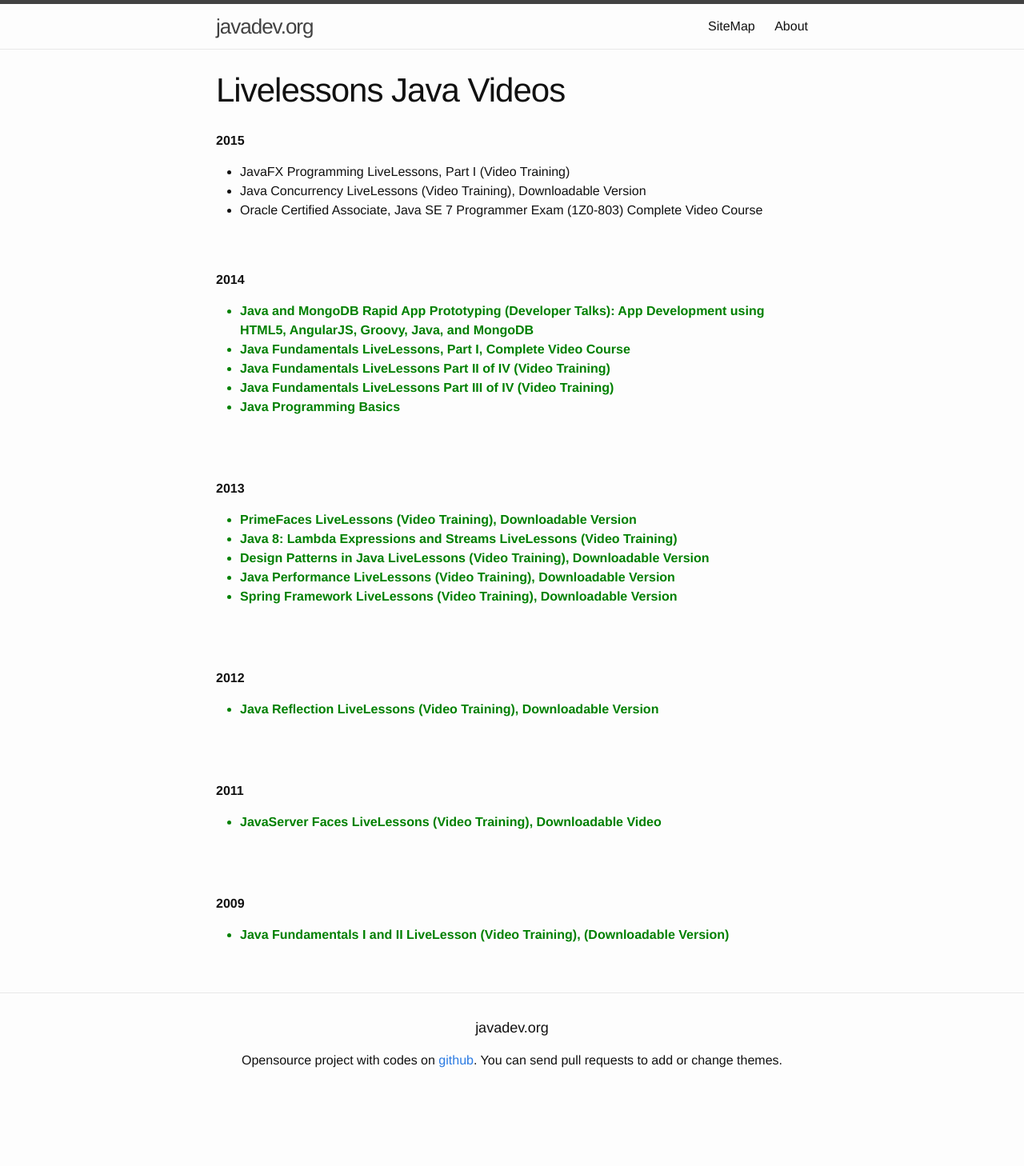
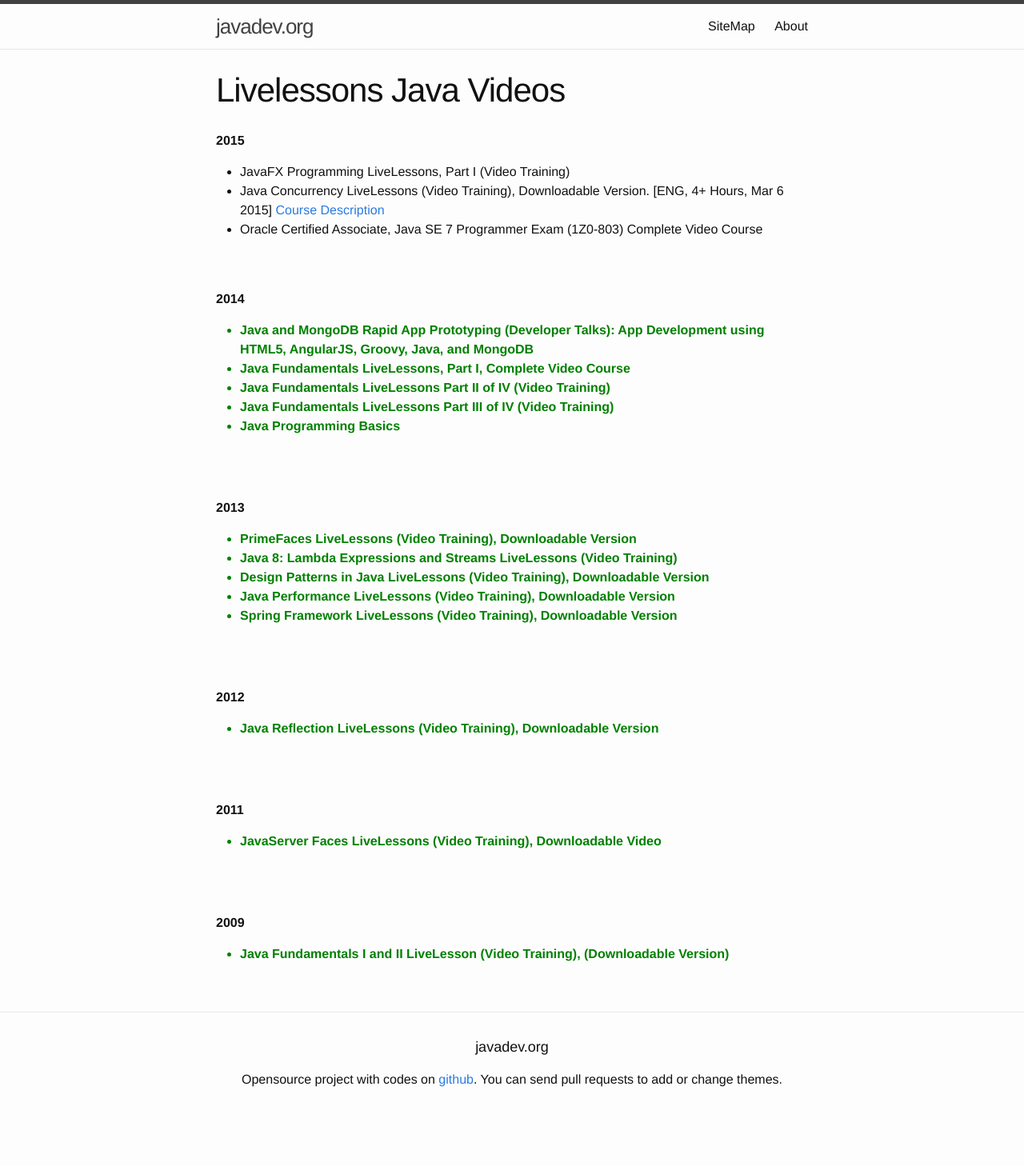
Before and after one commit to webmakaka/javadev.org, a Jekyll site: the page built from website/library/collections/video/paid/livelessons.md, in a window 1280 px wide. Shown: the whole page at 80% size. Built offline with Jekyll 4.4.1, drawn with Linux system fonts in a browser that asks for light colours; before the commit the page ends 1434 px from its top, so only the background shows below that; grey boxes are pictures that could not be loaded.

Commit message:
Update livelessons.md

```diff
--- a/website/library/collections/video/paid/livelessons.md
+++ b/website/library/collections/video/paid/livelessons.md
@@ -9,7 +9,7 @@
 
 <ul>
 	<li>JavaFX Programming LiveLessons, Part I (Video Training)</li>
-	<li>Java Concurrency LiveLessons (Video Training), Downloadable Version</li>
+	<li>Java Concurrency LiveLessons (Video Training), Downloadable Version. [ENG, 4+ Hours, Mar 6 2015]<a href="http://www.informit.com/store/java-concurrency-livelessons-video-training-downloadable-9780134070896"> Course Description</a></li>
 	<li>Oracle Certified Associate, Java SE 7 Programmer Exam (1Z0-803) Complete Video Course</li>
 </ul>
 
```
